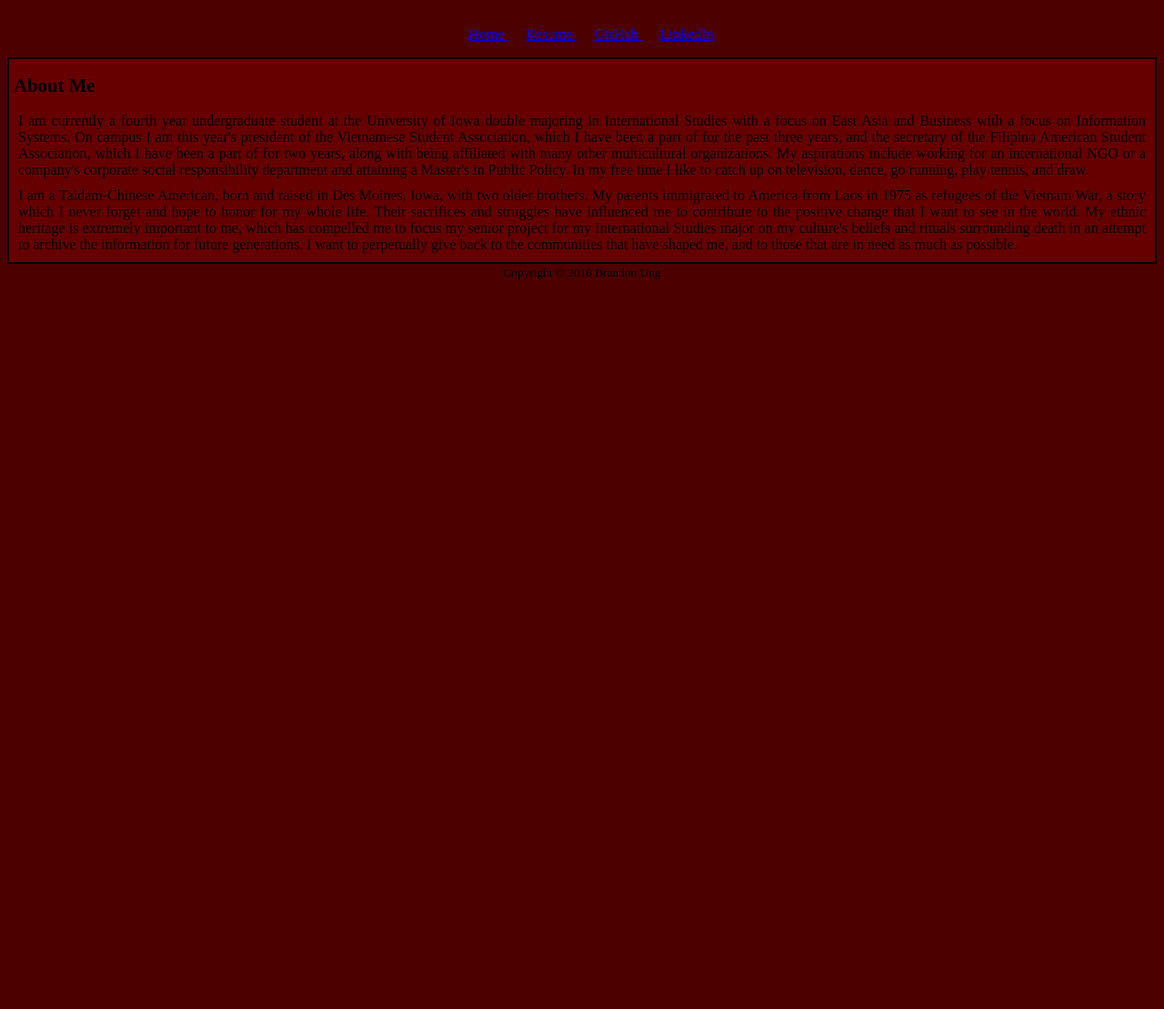
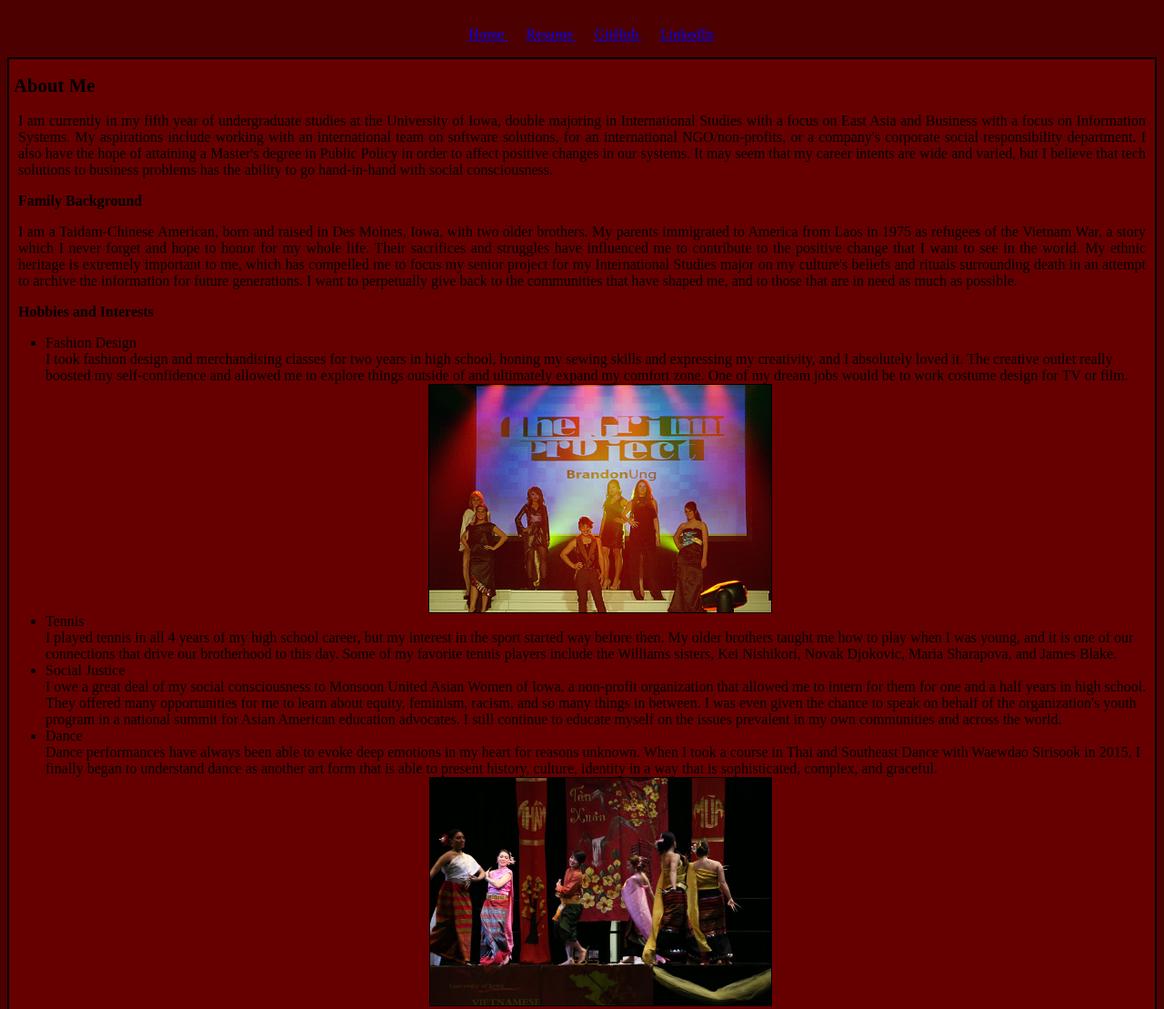
Before and after one commit to brandon-ung/Homework-2, a plain HTML site: page index.html in a window 1280 px wide. Shown: the part 320-1429 px from the top of the page at 91% size. Before the commit the page ends 800 px from the top, so only its background shows below. Drawn offline with Linux system fonts and the light colour scheme.

Commit message:
Added hobbies list with pictures

```diff
--- a/index.html
+++ b/index.html
@@ -14,8 +14,8 @@
 		<h1> An Introduction to Brandon Ung </h1>
 		<nav>
 			<ul>
-				<li><a href="http://f16-msci3300-13.azurewebsites.net/HW2/index.html"> Home </a></li>
-				<li><a href="http://f16-msci3300-13.azurewebsites.net/HW2/resume.html"> Resume </a></li>
+				<li><a href="http://f16-msci3300-13.azurewebsites.net/Homework2/index.html"> Home </a></li>
+				<li><a href="http://f16-msci3300-13.azurewebsites.net/Homework2/resume.html"> Resume </a></li>
 				<li><a href="https://github.com/brandon-ung"> GitHub </a></li>
 				<li><a href="https://www.linkedin.com/pub/brandon-ung/96/796/383"> LinkedIn </a></li>
 			</ul>
@@ -26,15 +26,15 @@
 
 	<h2>About Me</h2>
 
-	<p>I am currently a fourth year undergraduate student at the University of Iowa double majoring in
-	International Studies with a focus on East Asia and Business with a focus on Information Systems. On
-	campus I am this year's president of the Vietnamese Student Association, which I have been a part of for the
-	past three years, and the secretary of the Filipino American Student Association, which I have been
-	a part of for two years, along with being affiliated with many other multicultural organizations.
-	My aspirations include working for an international NGO or a company's corporate social responsibility
-	department and attaining a Master's in Public Policy. In my free time I like to catch up on television,
-	dance, go running, play tennis, and draw.</p>
+	<p>I am currently in my fifth year of undergraduate studies at the University of Iowa, double majoring in
+	International Studies with a focus on East Asia and Business with a focus on Information Systems.
+	My aspirations include working with an international team on software solutions,
+	for an international NGO/non-profits, or a company's corporate social responsibility department.
+	I also have the hope of attaining a Master's degree in Public Policy in order to affect positive changes in our systems.
+	It may seem that my career intents are wide and varied, but I believe that tech solutions to business problems has
+	the ability to go hand-in-hand with social consciousness.</p>
 
+	<h3> Family Background </h3>
 	<p>
 	I am a Taidam-Chinese American, born and raised in Des Moines, Iowa, with two older brothers. My parents
 	immigrated to America from Laos in 1975 as refugees of the Vietnam War, a story which I never forget and
@@ -46,6 +46,30 @@
 	possible.
 	</p>
 
+	<h3> Hobbies and Interests </h3>
+		<ul>
+			<li> Fashion Design
+			<br> I took fashion design and merchandising classes for two years in high school, honing my sewing skills and expressing
+			my creativity, and I absolutely loved it. The creative outlet really boosted my self-confidence and allowed me to explore
+			things outside of and ultimately expand my comfort zone. One of my dream jobs would be to work costume design for TV or film.
+			<br> <img src="fashionline.jpg" alt="Senior fashion line titled 'The Grimm Project'"></li>
+			<li> Tennis
+			<br> I played tennis in all 4 years of my high school career, but my interest in the sport started way before then.
+			My older brothers taught me how to play when I was young, and it is one of our connections that drive our brotherhood to this day.
+			Some of my favorite tennis players include the Williams sisters, Kei Nishikori, Novak Djokovic, Maria Sharapova, and James Blake. </li>
+			<li> Social Justice
+			<br> I owe a great deal of my social consciousness to Monsoon United Asian Women of Iowa, a non-profit organization
+			that allowed me to intern for them for one and a half years in high school. They offered many opportunities for me
+			to learn about equity, feminism, racism, and so many things in between. I was even given the chance to speak on behalf
+			of the organization's youth program in a national summit for Asian American education advocates. I still continue
+			to educate myself on the issues prevalent in my own communities and across the world.</li>
+			<li> Dance
+			<br> Dance performances have always been able to evoke deep emotions in my heart for reasons unknown. When I took
+			a course in Thai and Southeast Dance with Waewdao Sirisook in 2015, I finally began to understand dance as another
+			art form that is able to present history, culture, identity in a way that is sophisticated, complex, and graceful.
+			<br> <img src="danceperformance.jpg" alt="Dance performance at U Iowa VSA Lunar New Year Celebration"></li>
+		</ul>
+
 	</article>
 
 	<footer>
```
Also changed, not shown: resume.html (+2 -2 lines), danceperformance.jpg (added), fashionline.jpg (added).
